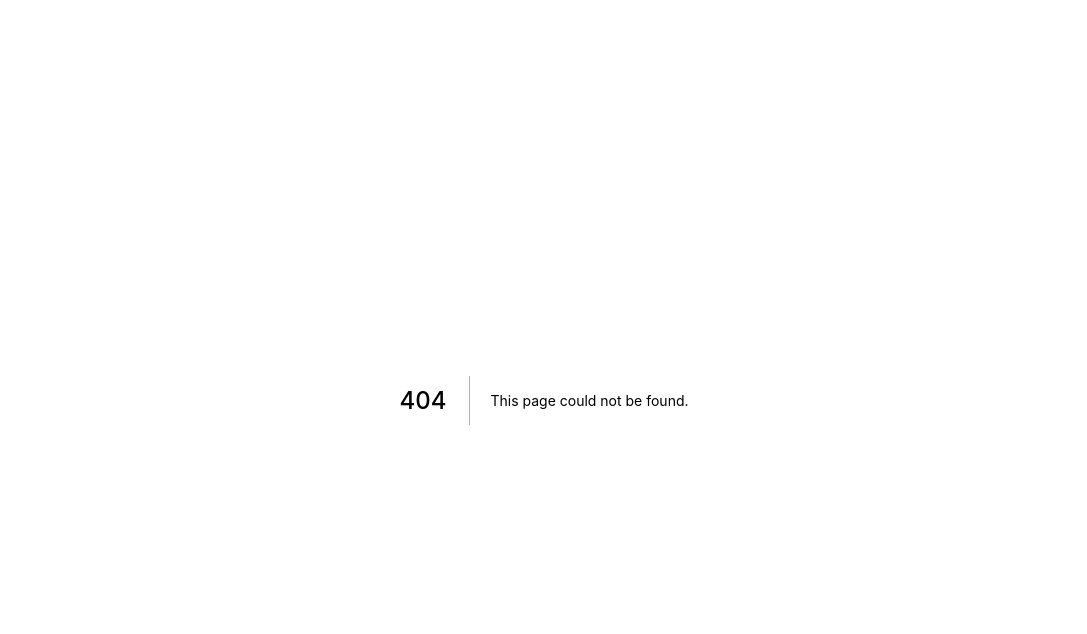
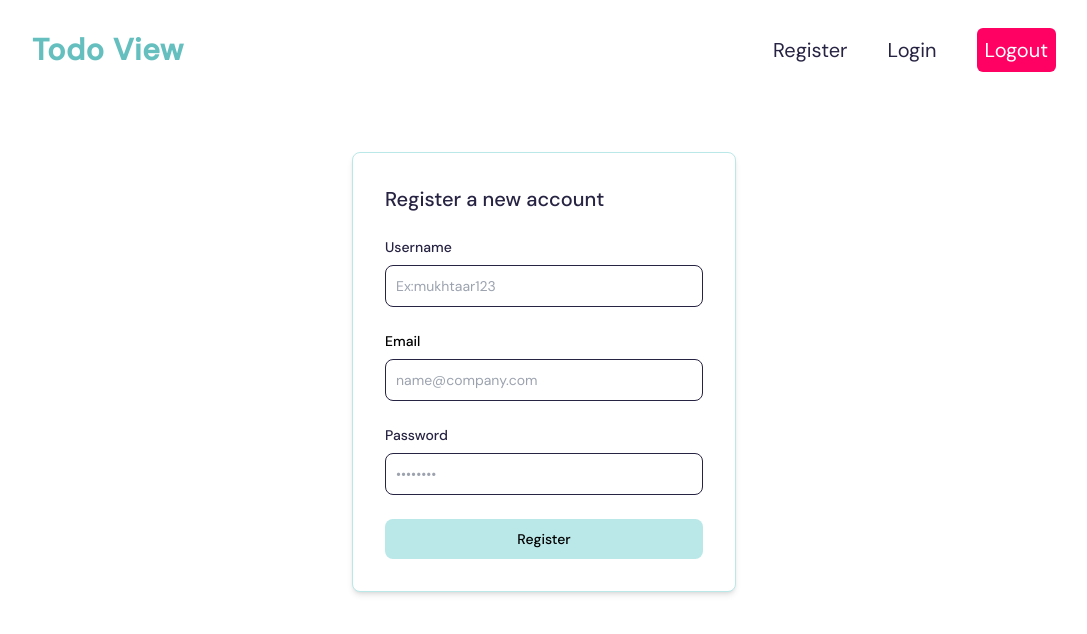
Before and after one commit to spikeoze/todo_view, a Next.js app in the folder client/: page /register in a window 1280 px wide. Before the commit this address had no page. Shown: the top 634 px of the page, without its empty margins (96-1183 px from the left). Built offline with nearby package versions, Linux system fonts and the light colour scheme.

Commit message:
added a loging and register form in client

```diff
--- /dev/null
+++ b/client/components/Layout.jsx
@@ -0,0 +1,40 @@
+import React, { useEffect, useRef, useState } from "react";
+// import Footer from "./Footer";
+import Nav from "./Nav";
+
+function Layout({ children }) {
+  const [darkTheme, setDarkTheme] = useState(false);
+  //   const [openMenu, setOpenMenu] = useState(false);
+
+  //   const ref = useRef(0);
+
+  //   const handleClick = (e) => {
+  //     if (e.target.id !== "MENU") {
+  //       setOpenMenu(false);
+  //     }
+  //     console.log(e.target.id);
+  //   };
+
+  return (
+    <div className={darkTheme ? "dark" : "bg-red-300"}>
+      <div className="flex min-h-screen flex-col justify-between bg-whiteColor p-5  transition-all dark:bg-darkColor">
+        <Nav
+          darkTheme={darkTheme}
+          setDarkTheme={setDarkTheme}
+          //   openMenu={openMenu}
+          //   setOpenMenu={setOpenMenu}
+        />
+        <main
+          className="dark:text-whiteColor mb-auto"
+          // ref={ref}
+          // onClick={handleClick}
+        >
+          {children}
+        </main>
+        {/* <Footer /> */}
+      </div>
+    </div>
+  );
+}
+
+export default Layout;
--- /dev/null
+++ b/client/components/Nav.jsx
@@ -0,0 +1,36 @@
+import React from "react";
+import Link from "next/link";
+import { FiMoon } from "react-icons/fi";
+import { HiOutlineLightBulb } from "react-icons/hi";
+
+function Nav() {
+  return (
+    <div>
+      <div className="mx-auto mt-2 flex max-w-5xl items-center justify-between dark:text-whiteColor">
+        <div className="text-3xl tracking-wide text-tealColor font-bold">
+          <h1>Todo View</h1>
+        </div>
+
+        <div className="justify-between items-center space-x-10 text-xl hidden sm:flex ">
+          <NavLink link={"register"} name="register" />
+          <NavLink link={"login"} name="login" />
+          <div className="cursor-pointer bg-pinkColor py-2 px-2 capitalize text-whiteColor rounded-md ">
+            <p>logout</p>
+          </div>
+        </div>
+      </div>
+    </div>
+  );
+}
+
+export function NavLink({ link, name }) {
+  return (
+    <Link href={`/${link}`}>
+      <div className="cursor-pointer capitalize text-darkColor hover:opacity-50">
+        <p>{name}</p>
+      </div>
+    </Link>
+  );
+}
+
+export default Nav;
--- a/client/package.json
+++ b/client/package.json
@@ -13,6 +13,7 @@
     "react": "18.2.0",
     "react-dom": "18.2.0",
     "react-hook-form": "^7.34.2",
+    "react-icons": "^4.4.0",
     "swr": "^1.3.0"
   },
   "devDependencies": {
--- a/client/pages/_app.js
+++ b/client/pages/_app.js
@@ -1,7 +1,12 @@
-import '../styles/globals.css'
+import "../styles/globals.css";
+import Layout from "../components/Layout";
 
 function MyApp({ Component, pageProps }) {
-  return <Component {...pageProps} />
+  return (
+    <Layout>
+      <Component {...pageProps} />
+    </Layout>
+  );
 }
 
-export default MyApp
+export default MyApp;
--- a/client/pages/index.js
+++ b/client/pages/index.js
@@ -1,7 +1,5 @@
 import Head from "next/head";
 import Image from "next/image";
-import styles from "../styles/Home.module.css";
-
 export default function Home() {
   return (
     <div>
--- /dev/null
+++ b/client/pages/login.js
@@ -0,0 +1,65 @@
+import Link from "next/link";
+import React from "react";
+
+function Login() {
+  return (
+    <div className="mx-auto mt-20 flex max-w-5xl items-center justify-center dark:text-whiteColor">
+      <div class="w-full max-w-sm rounded-lg border border-lightTealColor bg-whiteColor p-4 shadow-md dark:border-darkColor dark:bg-darkColor sm:p-6 md:p-8">
+        <form class="space-y-6" action="#">
+          <h5 class="text-xl font-medium text-darkColor dark:text-whiteColor">
+            Sign in now!
+          </h5>
+          <div>
+            <label
+              for="username"
+              className="mb-2 block text-sm font-medium text-darkColor dark:text-whiteColor"
+            >
+              Your username
+            </label>
+            <input
+              type="text"
+              name="username"
+              id="username"
+              className="bg-gray-50 border-gray-300 block  w-full rounded-lg border p-2.5 text-sm text-darkColor"
+              placeholder="Ex:mukhtaar123"
+              required
+            />
+          </div>
+
+          <div>
+            <label
+              for="password"
+              className="mb-2 block text-sm font-medium text-darkColor dark:text-whiteColor"
+            >
+              Your password
+            </label>
+            <input
+              type="password"
+              name="password"
+              id="password"
+              placeholder="••••••••"
+              className="bg-gray-50 border-gray-300 block  w-full rounded-lg border p-2.5 text-sm text-darkColor"
+              required
+            />
+          </div>
+          <button
+            type="submit"
+            className="text-white w-full rounded-lg bg-lightTealColor px-5 py-2.5 text-center text-sm font-medium hover:bg-tealColor focus:outline-none focus:ring-4"
+          >
+            Login to your account
+          </button>
+          <div className="text-sm font-medium text-darkColor dark:text-whiteColor">
+            Not registered?{" "}
+            <Link href="/register">
+              <span className="dark:text-LightTealColor cursor-pointer text-tealColor hover:underline">
+                Create an account
+              </span>
+            </Link>
+          </div>
+        </form>
+      </div>
+    </div>
+  );
+}
+
+export default Login;
--- /dev/null
+++ b/client/pages/register.js
@@ -0,0 +1,71 @@
+import React from "react";
+
+function Register() {
+  return (
+    <div className="mx-auto mt-20 flex max-w-5xl items-center justify-center dark:text-whiteColor">
+      <div className="w-full max-w-sm rounded-lg border border-lightTealColor bg-whiteColor p-4 shadow-md dark:border-darkColor dark:bg-darkColor sm:p-6 md:p-8">
+        <form className="space-y-6" action="#">
+          <h5 className="text-xl font-medium text-darkColor dark:text-whiteColor">
+            Register a new account
+          </h5>
+          <div>
+            <label
+              for="username"
+              className="mb-2 block text-sm font-medium text-darkColor dark:text-whiteColor"
+            >
+              Username
+            </label>
+            <input
+              type="text"
+              name="username"
+              id="username"
+              className="bg-gray-50 border-gray-300 block  w-full rounded-lg border p-2.5 text-sm text-darkColor"
+              placeholder="Ex:mukhtaar123"
+              required
+            />
+          </div>
+          <div>
+            <label
+              for="email"
+              className="text-gray-900 dark:text-gray-300 mb-2 block text-sm font-medium"
+            >
+              Email
+            </label>
+            <input
+              type="email"
+              name="email"
+              id="email"
+              className="bg-gray-50 border-gray-300 block  w-full rounded-lg border p-2.5 text-sm text-darkColor"
+              placeholder="name@company.com"
+              required
+            />
+          </div>
+          <div>
+            <label
+              for="password"
+              className="dark:text-gray-300 mb-2 block text-sm font-medium text-darkColor"
+            >
+              Password
+            </label>
+            <input
+              type="password"
+              name="password"
+              id="password"
+              placeholder="••••••••"
+              className="bg-gray-50 border-gray-300 block  w-full rounded-lg border p-2.5 text-sm text-darkColor"
+              required
+            />
+          </div>
+          <button
+            type="submit"
+            className="text-white w-full rounded-lg bg-lightTealColor px-5 py-2.5 text-center text-sm font-medium hover:bg-tealColor focus:outline-none focus:ring-4"
+          >
+            Register
+          </button>
+        </form>
+      </div>
+    </div>
+  );
+}
+
+export default Register;
--- a/client/styles/globals.css
+++ b/client/styles/globals.css
@@ -1,13 +1,14 @@
+@import url('https://fonts.googleapis.com/css2?family=DM+Sans:wght@400;500&display=swap');
 @tailwind base;
 @tailwind components;
 @tailwind utilities;
+
 
 html,
 body {
   padding: 0;
   margin: 0;
-  font-family: -apple-system, BlinkMacSystemFont, Segoe UI, Roboto, Oxygen,
-    Ubuntu, Cantarell, Fira Sans, Droid Sans, Helvetica Neue, sans-serif;
+  font-family: 'DM Sans', sans-serif;
 }
 
 a {
@@ -18,13 +19,3 @@ a {
 * {
   box-sizing: border-box;
 }
-
-@media (prefers-color-scheme: dark) {
-  html {
-    color-scheme: dark;
-  }
-  body {
-    color: white;
-    background: black;
-  }
-}
--- a/client/tailwind.config.js
+++ b/client/tailwind.config.js
@@ -6,6 +6,13 @@ module.exports = {
     "./components/**/*.{js,ts,jsx,tsx}",
   ],
   theme: {
+    colors:{
+      darkColor : '#272343',
+      pinkColor: "#FF0063",
+      tealColor: "#66BFBF",
+      lightTealColor:"#BAE8E8",
+      whiteColor:"#fff"
+    },
     extend: {},
   },
   plugins: [],
```
Also changed, not shown: 2 other files (tests, documents, lock files or other folders).
